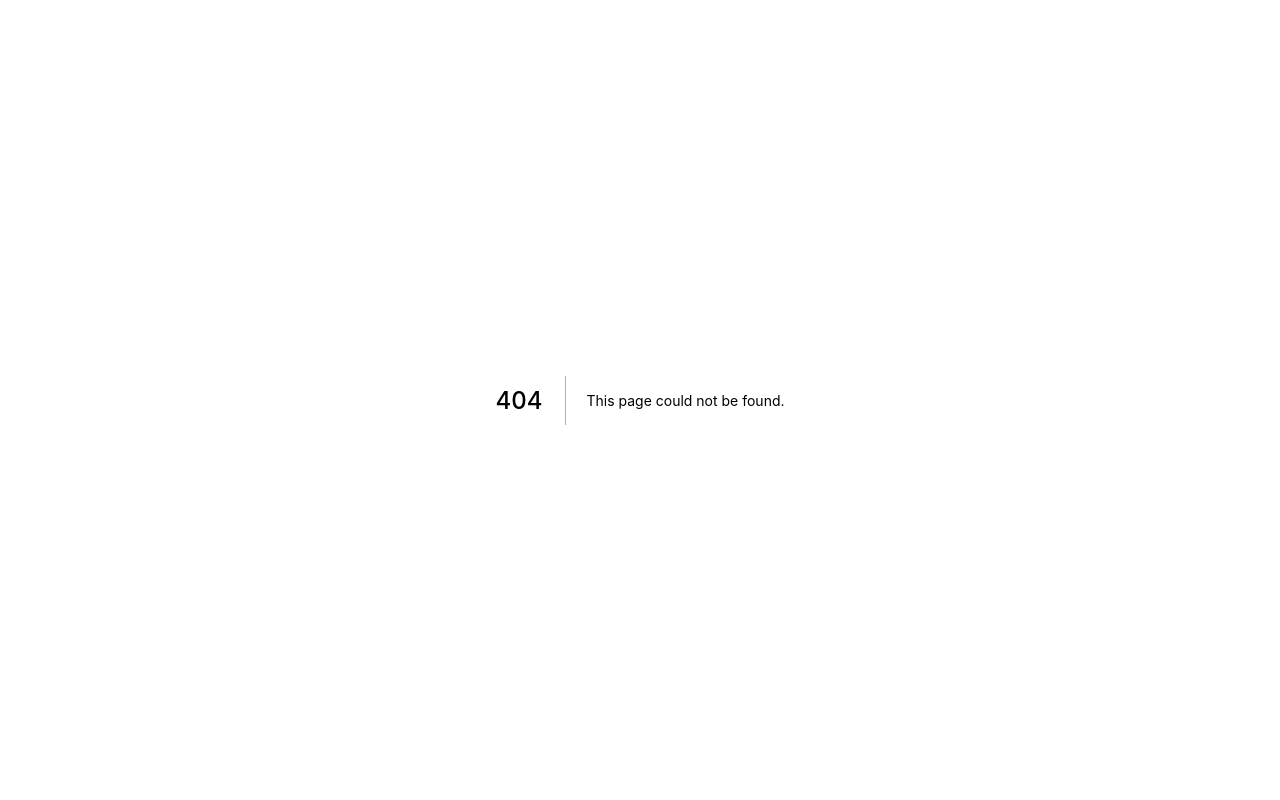
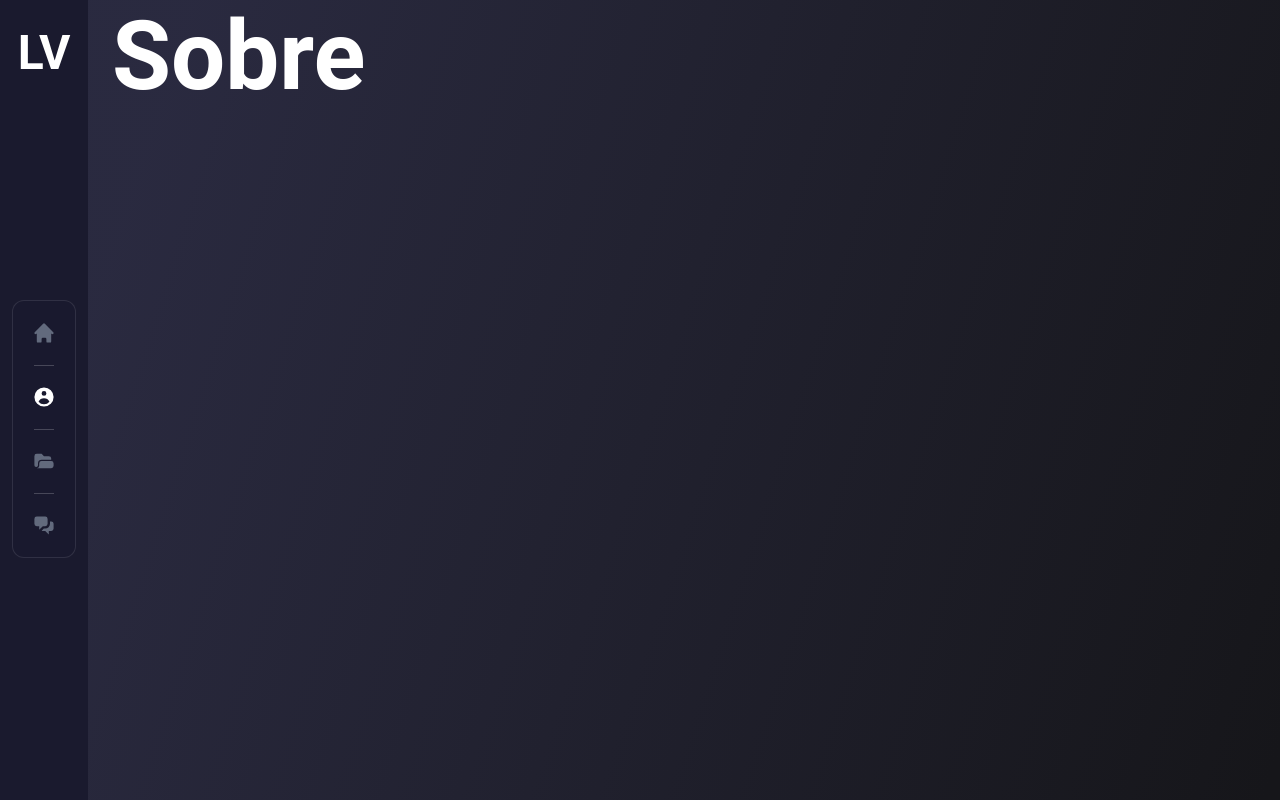
Before and after one commit to leovargasdev/portfolio-old-nextjs, a Next.js app: page /sobre in a window 1280 px wide. Before the commit this address had no page. Built offline with nearby package versions, Linux system fonts and the light colour scheme.

Commit message:
feat: criando rotas e ajustes no menu

```diff
--- a/src/components/Layout/index.tsx
+++ b/src/components/Layout/index.tsx
@@ -2,47 +2,19 @@ import { Navbar } from 'components/Navbar'
 
 import styles from './styles.module.scss'
 
-export const Layout = () => (
+interface LayoutProps {
+  children: React.ReactNode
+}
+
+export const Layout = ({ children }: LayoutProps) => (
   <div className={styles.container}>
     <header className={styles.header}>
       <strong>LV</strong>
 
       <Navbar />
     </header>
-
-    <main className={styles.main}>
-      <span />
-      main
-      {/* <h1>sdhhdaksjhdksja</h1>
-      <h1>sdhhdaksjhdksja</h1>
-      <h1>sdhhdaksjhdksja</h1>
-      <h1>sdhhdaksjhdksja</h1>
-      <h1>sdhhdaksjhdksja</h1>
-      <h1>sdhhdaksjhdksja</h1>
-      <h1>sdhhdaksjhdksja</h1>
-      <h1>sdhhdaksjhdksja</h1>
-      <h1>sdhhdaksjhdksja</h1>
-      <h1>sdhhdaksjhdksja</h1>
-      <h1>sdhhdaksjhdksja</h1>
-      <h1>sdhhdaksjhdksja</h1>
-      <h1>sdhhdaksjhdksja</h1>
-      <h1>sdhhdaksjhdksja</h1>
-      <h1>sdhhdaksjhdksja</h1>
-      <h1>sdhhdaksjhdksja</h1>
-      <h1>sdhhdaksjhdksja</h1>
-      <h1>sdhhdaksjhdksja</h1>
-      <h1>sdhhdaksjhdksja</h1>
-      <h1>sdhhdaksjhdksja</h1>
-      <h1>sdhhdaksjhdksja</h1>
-      <h1>sdhhdaksjhdksja</h1>
-      <h1>sdhhdaksjhdksja</h1>
-      <h1>sdhhdaksjhdksja</h1>
-      <h1>sdhhdaksjhdksja</h1>
-      <h1>sdhhdaksjhdksja</h1>
-      <h1>sdhhdaksjhdksja</h1>
-      <h1>sdhhdaksjhdksja</h1>
-      <h1>sdhhdaksjhdksja</h1>
-      <h1>sdhhdaksjhdksja</h1> */}
-    </main>
+    <div className={styles.content}>
+      <main className={styles.main}>{children}</main>
+    </div>
   </div>
 )
--- a/src/components/Layout/styles.module.scss
+++ b/src/components/Layout/styles.module.scss
@@ -22,16 +22,23 @@
   }
 }
 
+.content {
+  flex: 1;
+  // background: white;
+  overflow-y: auto;
+  padding: 0 24px;
+}
+
 .main {
   flex: 1;
   height: 100vh;
-  overflow-y: scroll;
 
+  color: #fff;
   font-size: 3rem;
-  color: #fff;
   position: relative;
 
   display: flex;
+  flex-direction: column;
 
   span {
     display: block;
--- a/src/components/Navbar/index.tsx
+++ b/src/components/Navbar/index.tsx
@@ -1,39 +1,38 @@
-import { FaEnvelope, FaFolder, FaHome, FaUser } from 'react-icons/fa'
-import { BsFillChatQuoteFill } from 'react-icons/bs'
-
+import Link from 'next/link'
+import { useRouter } from 'next/router'
 import { HiHome, HiFolderOpen, HiChatAlt2, HiUserCircle } from 'react-icons/hi'
 
 import styles from './styles.module.scss'
 
-export const Navbar = () => (
+const navigation = [
+  { name: 'Home', path: '/', icon: <HiHome size={24} /> },
+  { name: 'Sobre', path: '/sobre', icon: <HiUserCircle size={24} /> },
+  { name: 'Projetos', path: '/projetos', icon: <HiFolderOpen size={24} /> },
+  { name: 'Contato', path: '/contato', icon: <HiChatAlt2 size={24} /> }
+]
+
+export const Navbar = () => {
+  const { asPath } = useRouter()
+
+  return (
     <nav className={styles.navigation}>
       <ul>
-      {/* active */}
-      <li className={`${styles.list} ${styles.active}`} data-color="#f53b57">
-        <a href="">
-          <HiHome size={24} />
-          <span className={styles.title}>Home</span>
+        {navigation.map(navItem => (
+          <li
+            key={navItem.path}
+            className={`${styles.navItem} ${
+              asPath === navItem.path ? styles.active : ''
+            }`}
+          >
+            <Link href={navItem.path}>
+              <a>
+                {navItem.icon}
+                <span className={styles.tooltip}>{navItem.name}</span>
               </a>
+            </Link>
           </li>
-      <li className={styles.list} data-color="#3c40c6">
-        <a href="">
-          <HiUserCircle size={24} />
-          <span className={styles.title}>Sobre</span>
-        </a>
-      </li>
-      <li className={styles.list} data-color="#05c46b">
-        <a href="">
-          <HiFolderOpen size={24} />
-          <span className={styles.title}>Projetos</span>
-        </a>
-      </li>
-      <li className={styles.list} data-color="#0fbcf9">
-        <a href="">
-          <HiChatAlt2 size={24} />
-          <span className={styles.title}>Contato</span>
-        </a>
-      </li>
-      {/* <div className={styles.indicator}></div> */}
+        ))}
       </ul>
     </nav>
   )
+}
--- a/src/components/Navbar/styles.module.scss
+++ b/src/components/Navbar/styles.module.scss
@@ -1,23 +1,20 @@
 .navigation {
-  position: relative;
   width: 64px;
+  margin: auto 0;
+
+  border-radius: 12px;
   background: rgba(29, 29, 52, 0.2);
-  border-radius: 12px;
   border: 1px solid rgba(255, 255, 255, 0.1);
-  box-shadow: 0 15px 25px rgba(0,0,0,0.1);
-
-  margin: auto 0;
 
   ul {
     list-style: none;
 
     display: flex;
     flex-direction: column;
-    // row-gap: 12px;
   }
 }
 
-.list {
+.navItem {
   position: relative;
   width: 100%;
   height: 64px;
@@ -59,7 +56,14 @@
     color: white;
   }
 
-  .title {
+  &:hover .tooltip {
+    opacity: 1;
+    visibility: visible;
+    transform: translateX(20px);
+  }
+}
+
+.tooltip {
   position: absolute;
 
   top: 0;
@@ -67,11 +71,12 @@
   margin: auto 0;
 
   color: #94A1B2;
+  font-size: 0.875rem;
   letter-spacing: 0.3px;
   font-family: 'Poppins', sans-serif;
 
   bottom: 0;
-    height: 34px;
+  height: 30px;
   padding: 3px 16px 0;
   background: #1A1A2E;
   border-radius: 6px;
@@ -95,34 +100,3 @@
     border-radius: 2px;
   }
 }
-
-  &:hover .title {
-    opacity: 1;
-    visibility: visible;
-    transform: translateX(20px);
-  }
-}
-
-// .indicator {
-//   position: absolute;
-//   left: 0;
-//   width: 70px;
-//   height: 70px;
-
-//   transition: 0.5s;
-// }
-
-// .indicator::before {
-//   content: '';
-//   position: absolute;
-//   left: 50%;
-//   top: 50%;
-
-//   transform: translate(-50%, -50%);
-
-//   width: 50px;
-//   height: 50px;
-//   background: #333;
-//   border-radius: 50%;
-//   transition: 0.5s;
-// }
--- a/src/pages/_app.tsx
+++ b/src/pages/_app.tsx
@@ -1,7 +1,13 @@
+import { Layout } from 'components/Layout'
+
 import 'styles/globals.scss'
 
 function MyApp({ Component, pageProps }) {
-  return <Component {...pageProps} />
+  return (
+    <Layout>
+      <Component {...pageProps} />
+    </Layout>
+  )
 }
 
 export default MyApp
--- /dev/null
+++ b/src/pages/sobre.tsx
@@ -0,0 +1,7 @@
+const AboutPage = () => (
+  <div>
+    <h1>Sobre</h1>
+  </div>
+)
+
+export default AboutPage
```
Also changed, not shown: src/pages/contato.tsx (added, +7 -0 lines), src/pages/index.tsx (+8 -2 lines), src/pages/projetos.tsx (added, +7 -0 lines). Lines whose indentation alone changed are shown as unchanged.
